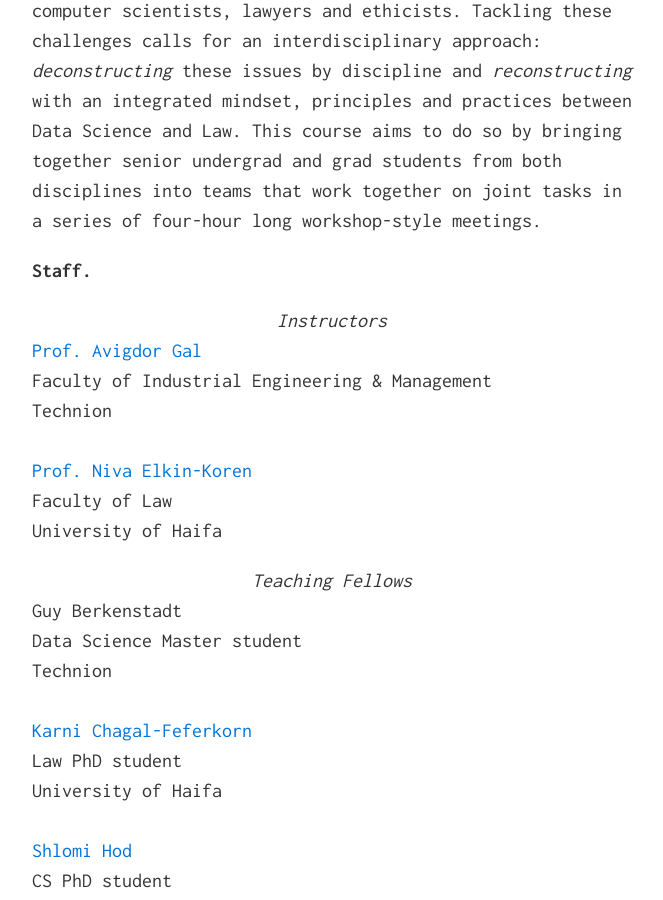
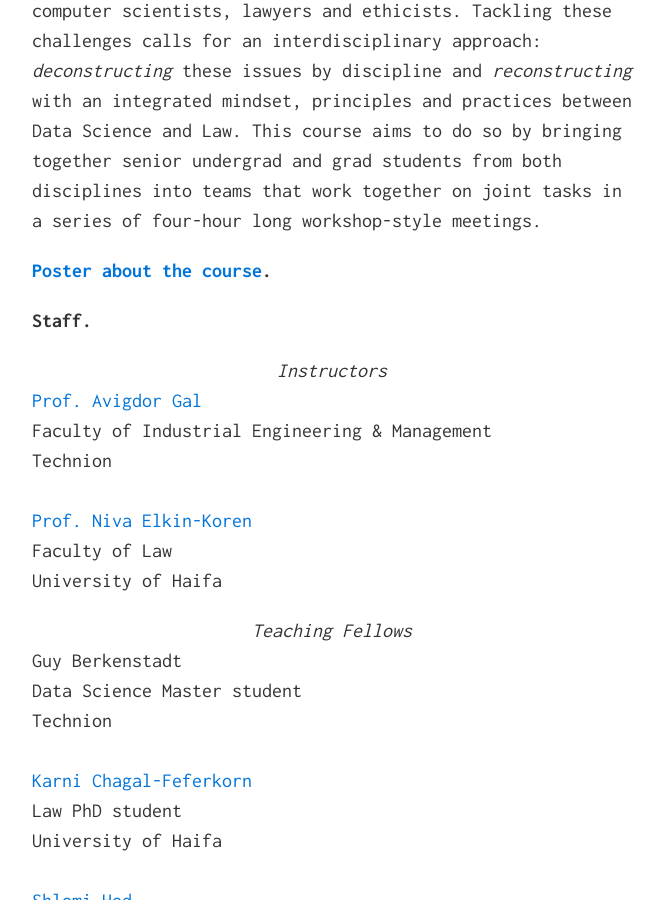
Before and after one commit to ResponsiblyAI/learn, a Jekyll site: the page built from index.md, in a window 1280 px wide and 900 px high, scrolled down 803 px. Shown: the whole window, without its empty margins (308-971 px from the left). Built offline with Jekyll 4.4.1, drawn with Linux system fonts in a browser that asks for light colours; nearby versions of some CDN libraries.

Commit message:
add poster

```diff
--- a/index.md
+++ b/index.md
@@ -9,11 +9,14 @@
 <div style="clear:both"></div><br />
 
 # Course // Responsible AI, Law & Society
+
 ### Spring 2020
 
 <br />
 
 **Overview.** The deployment of Artificial Intelligence systems in multiple domains of society raises fundamental challenges and concerns, such as accountability, liability, fairness, transparency and privacy. The dynamic nature of AI systems requires a new set of skills informed by ethics, law, and policy to be applied throughout the life cycle of such systems: design, development and deployment. It also involves ongoing collaboration among data scientists, computer scientists, lawyers and ethicists. Tackling these challenges calls for an interdisciplinary approach: *deconstructing* these issues by discipline and *reconstructing* with an integrated mindset, principles and practices between Data Science and Law. This course aims to do so by bringing together senior undergrad and grad students from both disciplines into teams that work together on joint tasks in a series of four-hour long workshop-style meetings.
+
+**[Poster about the course](assets/files/poster.pdf).**
 
 **Staff.**
 
```
Also changed, not shown: 1 other file.
